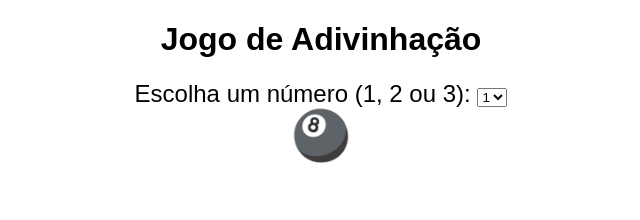
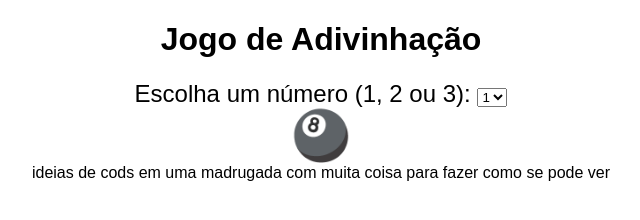
Before and after one commit to luudnobre/firstgame, a plain HTML site: page index.html in a window 1280 px wide. Shown: the whole page, without its empty margins (319-959 px from the left). Drawn offline with Linux system fonts and the light colour scheme.

Commit message:
o último git

```diff
--- a/index.html
+++ b/index.html
@@ -63,5 +63,6 @@
 
     </script>
 
+ideias de cods em uma madrugada com muita coisa para fazer como se pode ver
 </body>
 </html>
```
